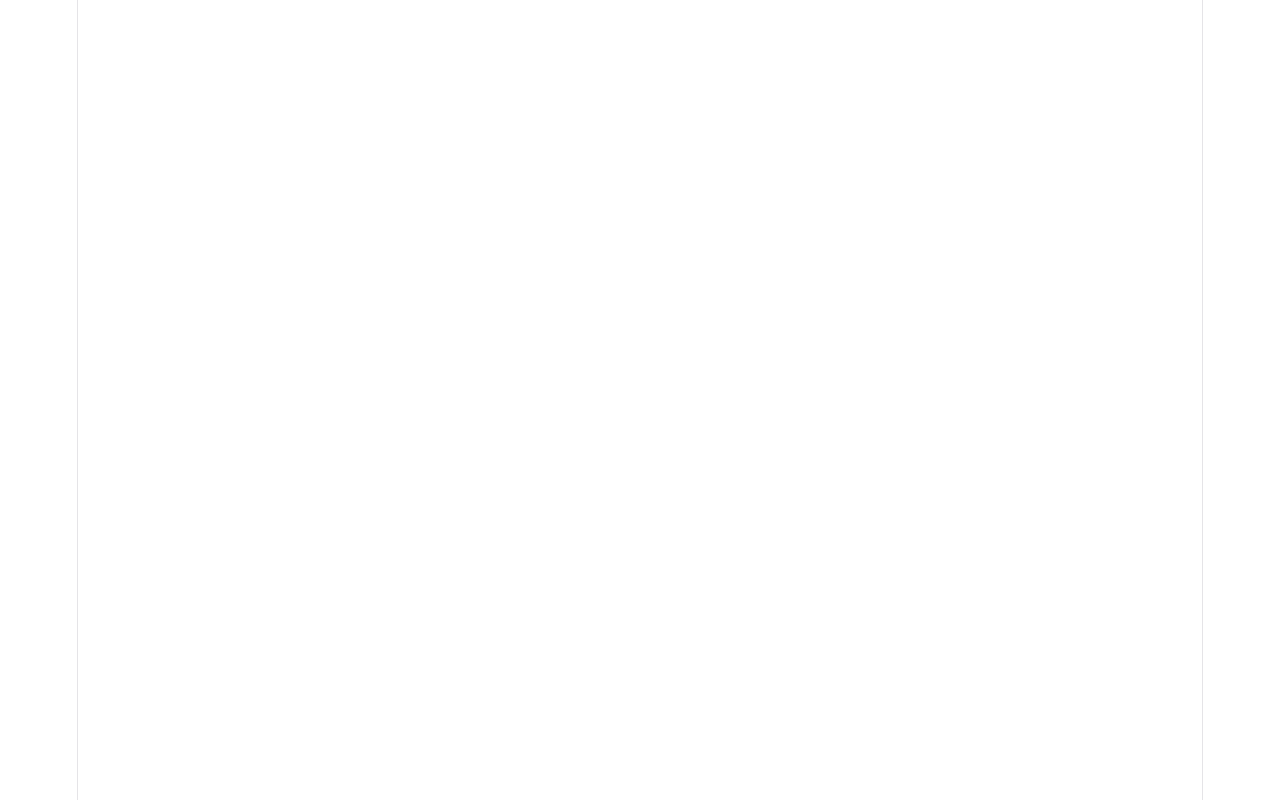
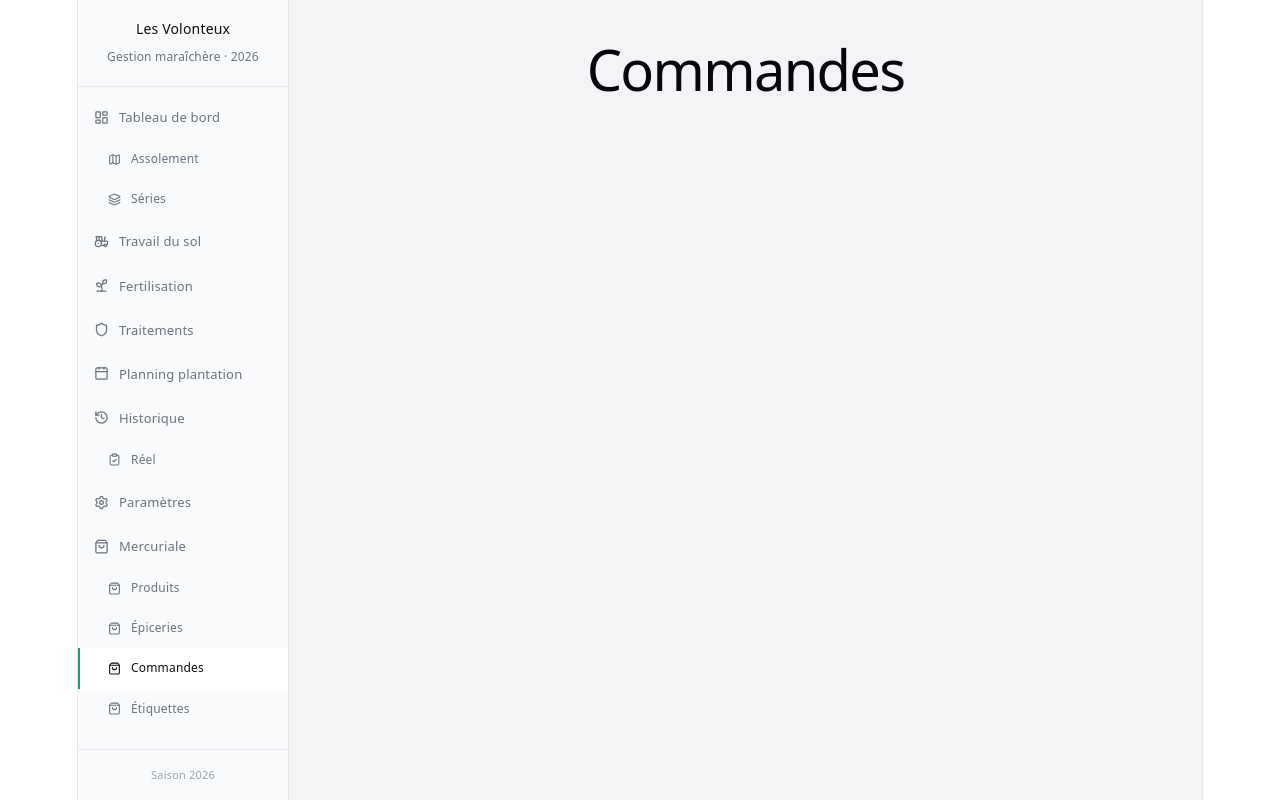
Before and after one commit to stephleu/volonteux-farm, a React (Vite) app: page /mercuriale/commandes in a window 1280 px wide. Before the commit this address had no page. Built offline with nearby package versions, Linux system fonts and the light colour scheme.

Commit message:
Mercuriale - routing corrigé, page produits opérationnelle

```diff
--- a/src/App.jsx
+++ b/src/App.jsx
@@ -10,6 +10,11 @@ import Planning from './pages/Planning.jsx'
 import Historique from './pages/Historique.jsx'
 import Reel from './pages/Reel.jsx'
 import Parametres from './pages/Parametres.jsx'
+import MercurialeProduits from './pages/mercuriale/Produits.jsx'
+import MerculialeEpiceries from './pages/mercuriale/Epiceries.jsx'
+import MerculialeCommandes from './pages/mercuriale/Commandes.jsx'
+import MerculialeEtiquettes from './pages/mercuriale/Etiquettes.jsx'
+import MercurialeCatalogue from './pages/mercuriale/Catalogue.jsx'
 
 export default function App() {
   return (
@@ -26,9 +31,17 @@ export default function App() {
           <Route path="sol" element={<TravailSol />} />
           <Route path="planning" element={<Planning />} />
           <Route path="historique">
-  <Route index element={<Historique />} />
-  <Route path="reel" element={<Reel />} />
-</Route>
+            <Route index element={<Historique />} />
+            <Route path="reel" element={<Reel />} />
+          </Route>
+          <Route path="mercuriale">
+            <Route index element={<MercurialeProduits />} />
+            <Route path="produits" element={<MercurialeProduits />} />
+            <Route path="epiceries" element={<MerculialeEpiceries />} />
+            <Route path="commandes" element={<MerculialeCommandes />} />
+            <Route path="etiquettes" element={<MerculialeEtiquettes />} />
+            <Route path="catalogue" element={<MercurialeCatalogue />} />
+          </Route>
           <Route path="parametres" element={<Parametres />} />
         </Route>
       </Routes>
--- a/src/pages/mercuriale/Commandes.jsx
+++ b/src/pages/mercuriale/Commandes.jsx
@@ -0,0 +1 @@
+export default function MerculialeCommandes() { return <div><h1>Commandes</h1></div> }
--- a/src/pages/mercuriale/Epiceries.jsx
+++ b/src/pages/mercuriale/Epiceries.jsx
@@ -0,0 +1 @@
+export default function MerculialeEpiceries() { return <div><h1>Épiceries</h1></div> }
--- a/src/pages/mercuriale/Etiquettes.jsx
+++ b/src/pages/mercuriale/Etiquettes.jsx
@@ -0,0 +1 @@
+export default function MerculialeEtiquettes() { return <div><h1>Étiquettes</h1></div> }
```
